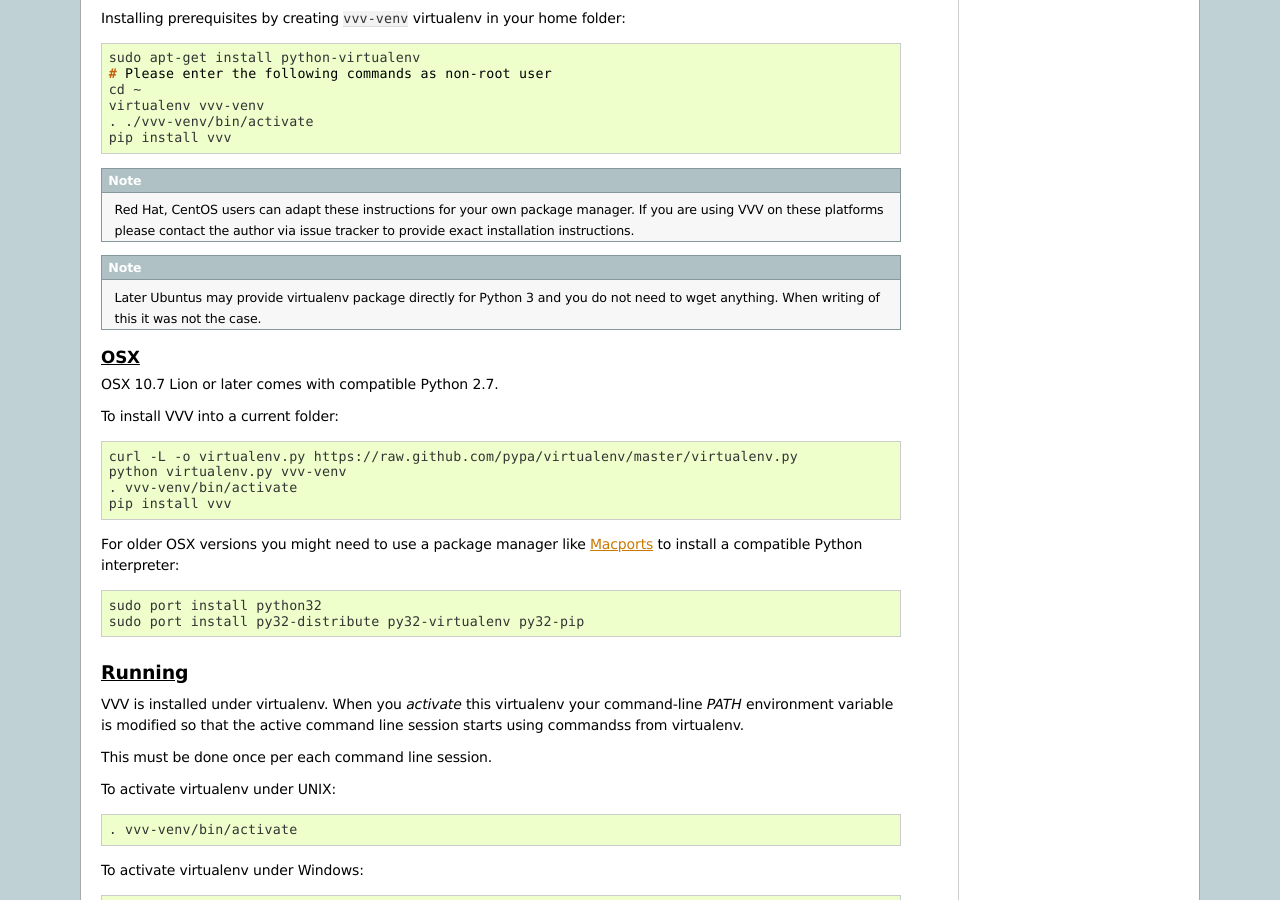
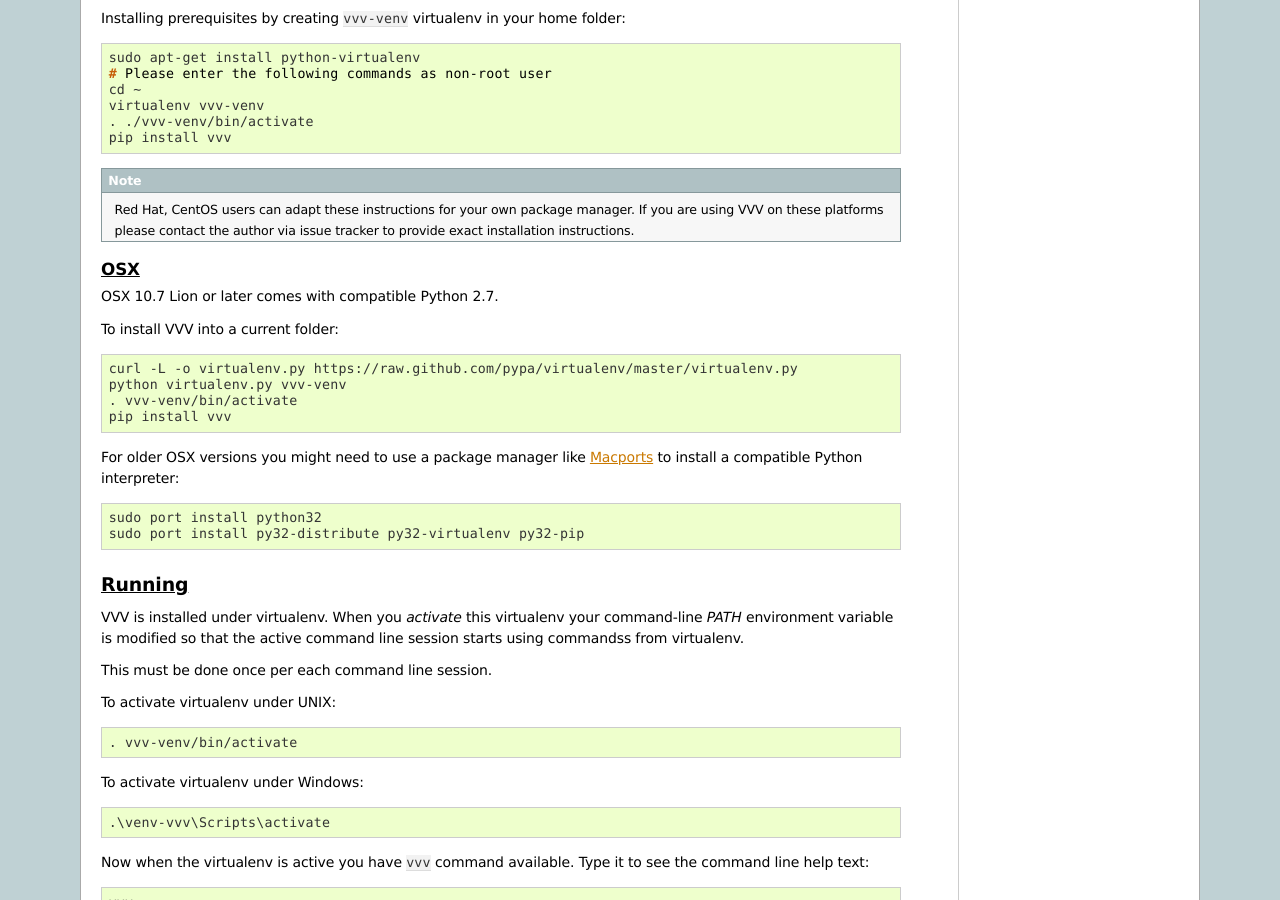
Before and after one commit to miohtama/vvv, a Sphinx documentation site: the page built from docs/source/installation.rst, in a window 1280 px wide and 900 px high, scrolled down 996 px. Built offline with Sphinx 7.4.7, drawn with Linux system fonts in a browser that asks for light colours.

Commit message:
Removed unnecessary Ubuntu install note as we are now using 2.7 by default

```diff
--- a/docs/source/installation.rst
+++ b/docs/source/installation.rst
@@ -64,12 +64,6 @@ Installing prerequisites by creating ``vvv-venv`` virtualenv in your home folder
     your own package manager. If you are using VVV on these platforms
     please contact the author via issue tracker to provide exact
     installation instructions.
-
-.. note ::
-
-    Later Ubuntus may provide virtualenv package directly for Python 3 and
-    you do not need to wget anything.
-    When writing of this it was not the case.
 
 OSX
 +++++++++
```
